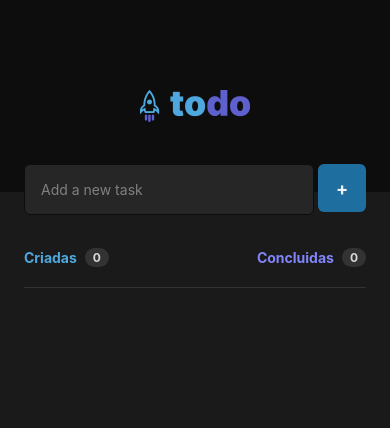
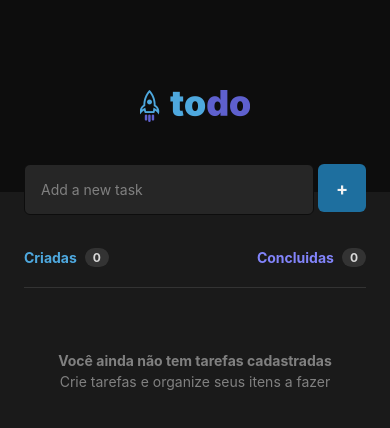
Before and after one commit to brunaporato/app_todolist, a React Native app: screen / in a window 390 px wide. Shown: the top 428 px of the page. Built offline with nearby package versions, Linux system fonts and the light colour scheme.

Commit message:
feat: new empty list container

```diff
--- a/src/screens/Home/index.tsx
+++ b/src/screens/Home/index.tsx
@@ -1,8 +1,16 @@
-import { Image, View, TextInput, TouchableOpacity, Text } from 'react-native'
+import {
+  Image,
+  View,
+  TextInput,
+  TouchableOpacity,
+  Text,
+  FlatList,
+} from 'react-native'
 import { styles } from './styles'
 import Logo from '../../../assets/Logo.png'
 
 export function Home() {
+  const todoList = ['etc', 'etal']
   return (
     <View style={styles.container}>
       <View style={styles.header}>
@@ -37,6 +45,21 @@ export function Home() {
             </View>
           </View>
         </View>
+        <FlatList
+          data={[]}
+          keyExtractor={(item) => item}
+          renderItem={(item) => <Text>{item.item}</Text>}
+          ListEmptyComponent={() => (
+            <View style={styles.emptyListContainer}>
+              <Text style={styles.emptyListTextBold}>
+                Você ainda não tem tarefas cadastradas
+              </Text>
+              <Text style={styles.emptyListText}>
+                Crie tarefas e organize seus itens a fazer
+              </Text>
+            </View>
+          )}
+        />
       </View>
     </View>
   )
--- a/src/screens/Home/styles.ts
+++ b/src/screens/Home/styles.ts
@@ -92,4 +92,23 @@ export const styles = StyleSheet.create({
     color: '#D9D9D9',
     fontWeight: 'bold',
   },
+
+  emptyListContainer: {
+    alignItems: 'center',
+    justifyContent: 'center',
+    paddingHorizontal: 20,
+    paddingVertical: 64,
+    gap: 4,
+  },
+
+  emptyListText: {
+    color: '#808080',
+    fontSize: 14,
+  },
+
+  emptyListTextBold: {
+    color: '#808080',
+    fontSize: 14,
+    fontWeight: 'bold',
+  },
 })
```
